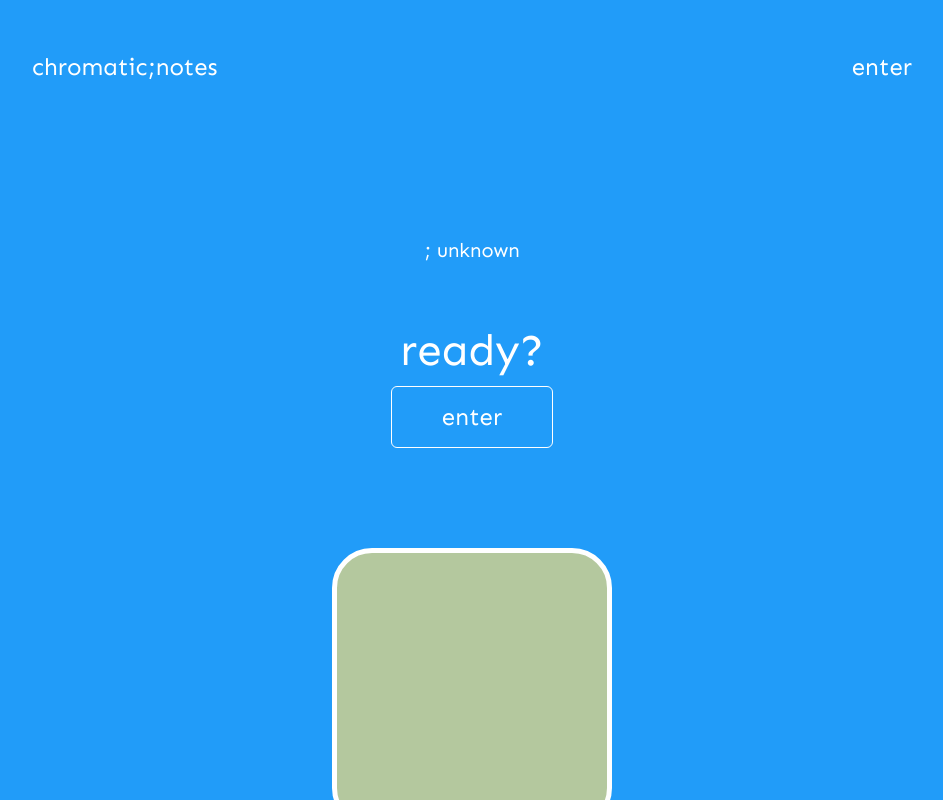
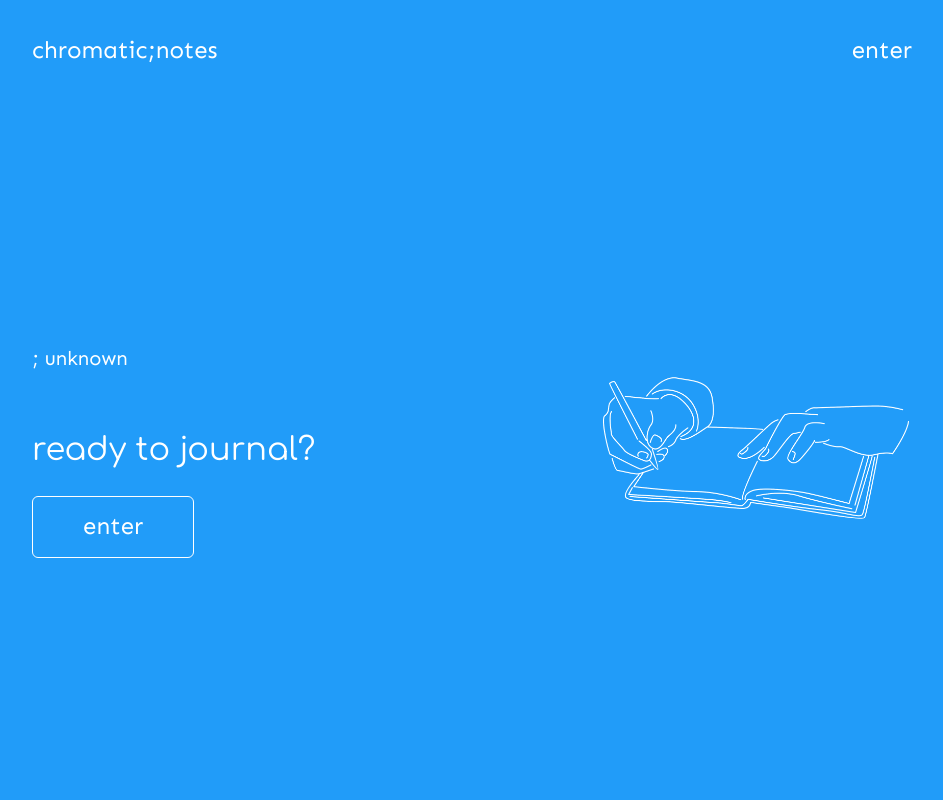
Before and after one commit to twilkhoo/colors, a Next.js app: page / in a window 1280 px wide. Shown: the whole page, without its empty margins (168-1111 px from the left). Built offline with nearby package versions, Linux system fonts and the light colour scheme; no server answers.

Commit message:
Improve layout of homepage.

```diff
--- a/src/components/Footer.tsx
+++ b/src/components/Footer.tsx
@@ -1,5 +1,4 @@
 import { Flex, Spacer, Text } from "@chakra-ui/react";
-import { motion } from "framer-motion";
 import useAuth from "../hooks/useAuth";
 
 const Footer = () => {
@@ -9,14 +8,13 @@ const Footer = () => {
   };
 
   return (
-
       <Flex
         py="20px"
         borderTop="1px"
         borderColor="white"
         justifyContent="center"
       >
-        <Text textStyle="footer">footer</Text>
+        <Text textStyle="footer">Made with &lt;3</Text>
       </Flex>
 
   );
--- a/src/components/Navbar.tsx
+++ b/src/components/Navbar.tsx
@@ -28,8 +28,8 @@ const Navbar = ({text} : NavbarProps)  => {
       }}
     >
       <Flex
-
-        py="50px"
+        h="100px"
+        align="center"
       >
         <Text textStyle="navbar">chromatic;notes</Text>
         <Spacer />
--- a/src/components/index/DecorativeBox.tsx
+++ b/src/components/index/DecorativeBox.tsx
@@ -6,26 +6,27 @@ const scaleAnimation = (index: number, theme: any) => {
   let topOffset = 0;
   let leftOffset = 0;
   let opacity = 0;
+  const kOffset = 2; // 280 => 4, 210 => 3, 140 => 2, etc.
 
   if (index >= 1 && index <= 4) {
-    topOffset = -80;
-    leftOffset = 40 * (index - 1);
+    topOffset = kOffset * -20;
+    leftOffset = kOffset * 10 * (index - 1);
   }
   if (index >= 5 && index <= 11) {
-    topOffset = -40;
-    leftOffset = 40 * (index - 8);
+    topOffset = kOffset * -10;
+    leftOffset = kOffset * 10 * (index - 8);
   }
   if (index >= 12 && index <= 18) {
     topOffset = 0;
-    leftOffset = 40 * (index - 15);
+    leftOffset = kOffset * 10 * (index - 15);
   }
   if (index >= 19 && index <= 25) {
-    topOffset = 40;
-    leftOffset = 40 * (index - 22);
+    topOffset = kOffset * 10;
+    leftOffset = kOffset * 10 * (index - 22);
   }
   if (index >= 26 && index <= 30) {
-    topOffset = 80;
-    leftOffset = 40 * (index - 29);
+    topOffset = kOffset * 20;
+    leftOffset = kOffset * 10 * (index - 29);
   }
   if (index == 15) opacity = 1;
 
@@ -86,7 +87,7 @@ const scaleAnimation = (index: number, theme: any) => {
       top: ${topOffset}px;
       left: ${leftOffset}px;
       opacity: 1;
-      border-radius: 80px;
+      border-radius: 40px;
       background: ${theme.colors.moods[`${rng}`]};
     }
     80% {
@@ -94,7 +95,7 @@ const scaleAnimation = (index: number, theme: any) => {
       top: ${topOffset}px;
       left: ${leftOffset}px;
       opacity: 1;
-      border-radius: 80px;
+      border-radius: 40px;
       background: ${theme.colors.moods[`${rng}`]};
     }
     90% {
@@ -120,15 +121,15 @@ const DecorativeBox = () => {
   const baseArr = Array.from(Array(31).keys());
 
   return (
-    <Flex justifyContent="center">
+    <Flex justifyContent="center" my="100px">
       <Box>
         <Flex justifyContent="center" position="relative">
-          <Box w="280px" h="280px">
+          <Box w="140px" h="140px">
             {baseArr.map((index) => (
               <Box
                 position="absolute"
-                width="280px"
-                height="280px"
+                width="140px"
+                height="140px"
                 borderWidth="5px"
                 borderColor="white"
                 animation={`${scaleAnimation(
--- /dev/null
+++ b/src/components/index/Description.tsx
@@ -0,0 +1,52 @@
+import { Box, Grid, GridItem, Text } from "@chakra-ui/react";
+
+const Description = () => {
+  return (
+    <Box my="50px">
+      <Text align="center" textStyle="homeText3" my="50px">
+        with chromatic;notes, you can
+      </Text>
+
+      <Grid templateColumns={{ base: "1fr", xl: "repeat(3, 1fr)" }} gap="20px">
+        <GridItem>
+          <Text textStyle="homeText4">1. Collect</Text>
+          <Text textStyle="homeText2">
+            Our journal app empowers you to effortlessly gather and organize
+            your thoughts, ideas, and experiences in one convenient space.
+            Whether it's snippets of inspiration, fleeting moments, or profound
+            insights, you can note down important details about your day in one
+            location, and keep of how you felt through a simple yet significant
+            color. Your collected fragments will become the building blocks of
+            self-discovery and creative exploration.
+          </Text>
+        </GridItem>
+        <GridItem>
+          <Text textStyle="homeText4">2. Reflect</Text>
+          <Text textStyle="homeText2">
+            Delve into the realm of introspection by reflecting on your past
+            days. As you revisit your entries, this journal encourages you to
+            connect the dots, identify patterns, and gain a deeper understanding
+            of your emotions and thoughts. The colors futher aid in
+            contemplation, making each journal session a transformative journey.
+            Use the power of reflection to foster personal growth, enhance
+            decision-making, and refine your life's narrative.
+          </Text>
+        </GridItem>
+        <GridItem>
+          <Text textStyle="homeText4">3. Observe</Text>
+          <Text textStyle="homeText2">
+            Heighten your awareness of your progress and emotional goals through
+            observing past entries you've made. This aspect of the journal
+            encourages you to document your observations - from daily
+            occurrences to the subtleties of nature or the pulse of urban life.
+            The colors provide a quick, high-level overview of how you've felt
+            throughout the months and years past, and your personal notes allow
+            you to see how far you've come in greater detail.
+          </Text>
+        </GridItem>
+      </Grid>
+    </Box>
+  );
+};
+
+export default Description;
--- a/src/components/index/FadingText.tsx
+++ b/src/components/index/FadingText.tsx
@@ -3,7 +3,6 @@ import { motion } from "framer-motion";
 
 type FadingTextProps = {
   delay: number;
-  seconds: number;
   children: ReactNode;
 };
 
@@ -23,13 +22,13 @@ type FadingTextProps = {
 //   );
 // };
 
-const FadingText = ({ delay, seconds, children }: FadingTextProps) => {
+const FadingText = ({ delay, children }: FadingTextProps) => {
 
   return (
     <motion.div
       initial={{ opacity: 0 }}
       animate={{ opacity: 1 }}
-      transition={{ delay: 0, duration: 0 }} // delay, 1
+      transition={{ delay: delay, duration: 1 }} // delay, 1
     >
       {children}
     </motion.div>
--- /dev/null
+++ b/src/components/index/Hero.tsx
@@ -0,0 +1,87 @@
+import {
+  Box,
+  Button,
+  Flex,
+  Grid,
+  GridItem,
+  Image,
+  Text,
+  useDisclosure,
+} from "@chakra-ui/react";
+import useAuth from "../../hooks/useAuth";
+import { useEffect, useState } from "react";
+import axios from "axios";
+import FadingText from "@/components/index/FadingText";
+
+const Hero = () => {
+  const [quote, setQuote] = useState("");
+  const [author, setAuthor] = useState("");
+
+  const { login } = useAuth();
+
+  const tempHandleGoogleSignIn = async () => {
+    await login();
+  };
+
+  useEffect(() => {
+    axios.get("https://type.fit/api/quotes").then((res) => {
+      const data = res.data;
+      const date = new Date();
+      const index =
+        ((date.getDate() + date.getMonth() + date.getFullYear()) * 13) %
+        data.length;
+
+      setQuote(data[index].text);
+      const fullAuthor = data[index].author.split(/[,]/);
+      setAuthor(fullAuthor[0]);
+    });
+  }, []);
+
+  return (
+    <Flex h={`calc(100vh - 100px)`}
+    justifyContent="center"
+    alignItems="center">
+
+
+        <Grid
+          templateColumns={{ base: "1fr", xl: "60% 40%" }}
+          gap="20px"
+        >
+          <GridItem>
+            <Box>
+              <FadingText delay={1}>
+                <Text textStyle="homeText1">{quote}</Text>
+              </FadingText>
+              <FadingText delay={2}>
+                <Text textStyle="homeText2">; {author ? author : "unknown"}</Text>
+              </FadingText>
+              <FadingText delay={3}>
+                <Text textStyle="homeText3" pt="50px">
+                  {" "}
+                  ready to journal?{" "}
+                </Text>
+              </FadingText>
+              <FadingText delay={4}>
+                <Button
+                  variant="outlined"
+                  onClick={tempHandleGoogleSignIn}
+                  px="50px"
+                  py="30px"
+                  mt="20px"
+                >
+                  <Text textStyle="buttonText1">enter</Text>
+                </Button>
+              </FadingText>
+            </Box>
+          </GridItem>
+          <GridItem>
+            <FadingText delay={4}>
+              <Image src="/handnote.png" w="calc(min(500px, 100%))" />
+            </FadingText>
+          </GridItem>
+        </Grid>
+    </Flex>
+  );
+};
+
+export default Hero;
--- a/src/components/index/LeftText.tsx
+++ /dev/null
@@ -1,63 +0,0 @@
-import { Box, Button, Flex, Text, useDisclosure } from "@chakra-ui/react";
-import useAuth from "../../hooks/useAuth";
-import { useEffect, useState } from "react";
-import axios from "axios";
-import FadingText from "@/components/index/FadingText";
-
-const LeftText = ({ seconds }: { seconds: number }) => {
-  const [quote, setQuote] = useState("");
-  const [author, setAuthor] = useState("");
-
-  const { login } = useAuth();
-
-  const tempHandleGoogleSignIn = async () => {
-    await login();
-  };
-
-  useEffect(() => {
-    axios.get("https://type.fit/api/quotes").then((res) => {
-      const data = res.data;
-      const date = new Date();
-      const index =
-        ((date.getDate() + date.getMonth() + date.getFullYear()) * 13) %
-        data.length;
-
-      setQuote(data[index].text);
-      setAuthor(data[index].author);
-    });
-  }, []);
-
-  return (
-    <Flex justifyContent="center" my="100px">
-      <Box textAlign="center">
-        <FadingText delay={8} seconds={seconds}>
-          <Text textStyle="homeText1">{quote}</Text>
-        </FadingText>
-        <FadingText delay={9} seconds={seconds}>
-          <Text textStyle="homeText2">; {author ? author : "unknown"}</Text>
-        </FadingText>
-
-        <FadingText delay={11} seconds={seconds}>
-          <Text textStyle="homeText1" pt="50px">
-            {" "}
-            ready?{" "}
-          </Text>
-        </FadingText>
-
-        <FadingText delay={12} seconds={seconds}>
-          <Button
-            variant="outlined"
-            onClick={tempHandleGoogleSignIn}
-            px="50px"
-            py="30px"
-          >
-            <Text textStyle="buttonText1">enter</Text>
-          </Button>
-        </FadingText>
-
-      </Box>
-    </Flex>
-  );
-};
-
-export default LeftText;
--- a/src/components/journal/Create.tsx
+++ b/src/components/journal/Create.tsx
@@ -163,6 +163,7 @@ const Create = () => {
         <Text
           textStyle="sideNote"
           textDecoration={saveState % 2 == 1 ? "underline" : "none"}
+          color={saveState % 2 == 1 ? "warning.100" : "white"}
           animation={
             saveState == 0 ? `${savedAnimation()} 5s forwards` : "none"
           }
--- a/src/pages/index.tsx
+++ b/src/pages/index.tsx
@@ -1,47 +1,28 @@
 import {
   Box,
   Flex,
-  Grid,
-  GridItem,
-  useMediaQuery,
-  useTheme,
 } from "@chakra-ui/react";
 import IndexBackground from "@/components/index/IndexBackground";
 import Navbar from "@/components/Navbar";
-import { useEffect, useState } from "react";
-import LeftText from "@/components/index/LeftText";
+import Hero from "@/components/index/Hero";
 import DecorativeBox from "@/components/index/DecorativeBox";
-import ModalLeftText from "@/components/index/ModalLeftText";
-import ModalDecorativeBox from "@/components/index/ModalDecorativeBox";
 import Footer from "@/components/Footer";
 import ChromeElem from "@/components/index/ChromeElem";
+import FadingText from "@/components/index/FadingText";
+import Description from "@/components/index/Description";
 
 const Home = () => {
-  const [seconds, setSeconds] = useState(0);
-
-  useEffect(() => {
-    const timer = setInterval(() => {
-      setSeconds((prevSeconds) => prevSeconds + 1);
-    }, 1000);
-    return () => clearInterval(timer);
-  }, []);
-
   return (
     <IndexBackground>
       <Flex justifyContent="center">
         <Box w="calc(min(1920px, 100%))" px={[25, null, 50, 100, 150, 200]}>
           <Navbar text="enter"/>
-          <LeftText seconds={seconds} />
-          <DecorativeBox />
-          <Grid templateColumns={{ base: "1fr", xl: "60% 40%" }} gap="20px" my="100px">
-            <GridItem>
-              <ModalLeftText />
-            </GridItem>
-            <GridItem>
-              <ModalDecorativeBox />
-            </GridItem>
-          </Grid>
-          <ChromeElem/>
+          <Hero />
+          <FadingText delay={4}>
+            <Description/>
+            <DecorativeBox/>
+            <ChromeElem/>
+          </FadingText>
         </Box>
       </Flex>
       <Footer/>
```
Also changed, not shown: src/components/index/ChromeElem.tsx (+32 -12 lines), src/theme/index.ts (+14 -3 lines), public/handnote.png (added), src/components/background/IndexBackground.tsx (renamed from src/components/index/background/IndexBackground.tsx).
